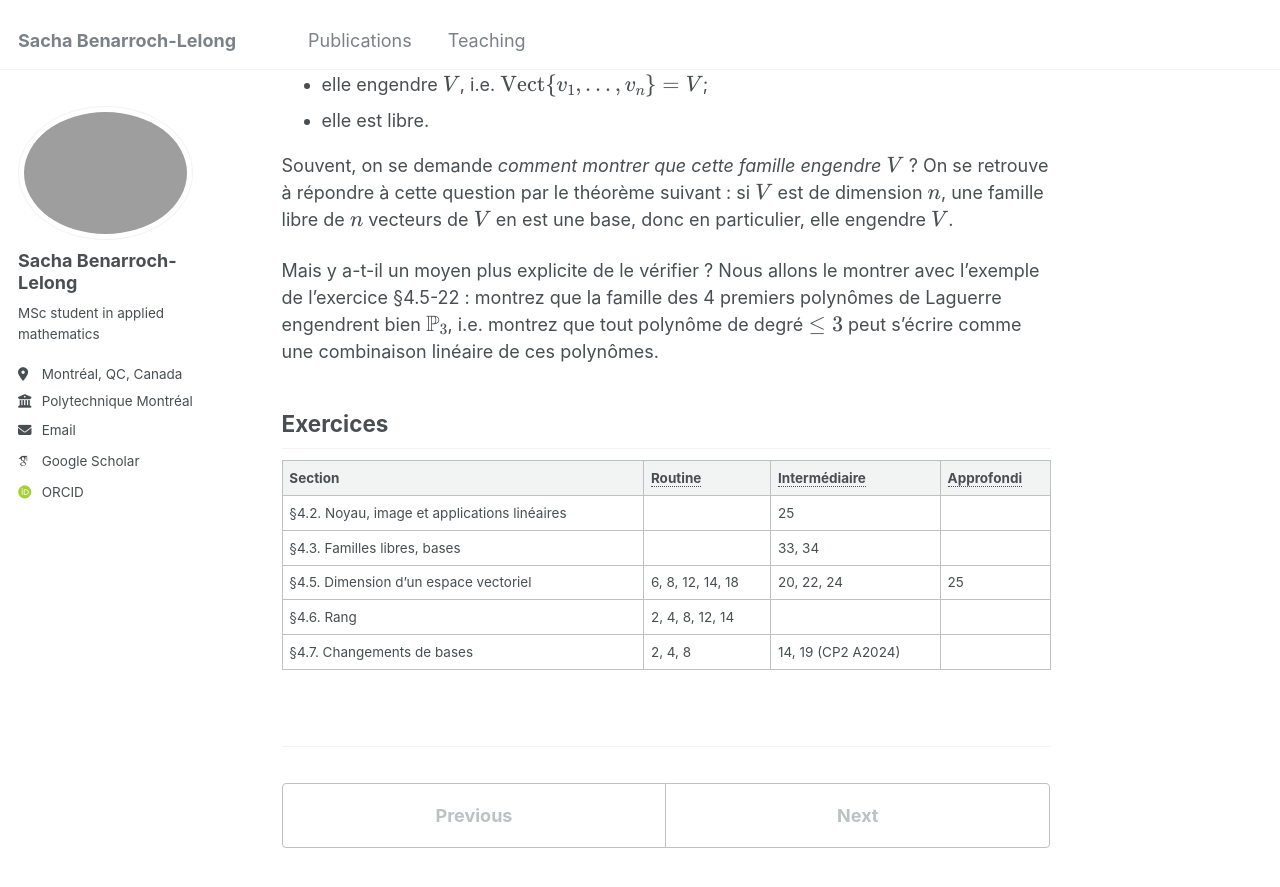
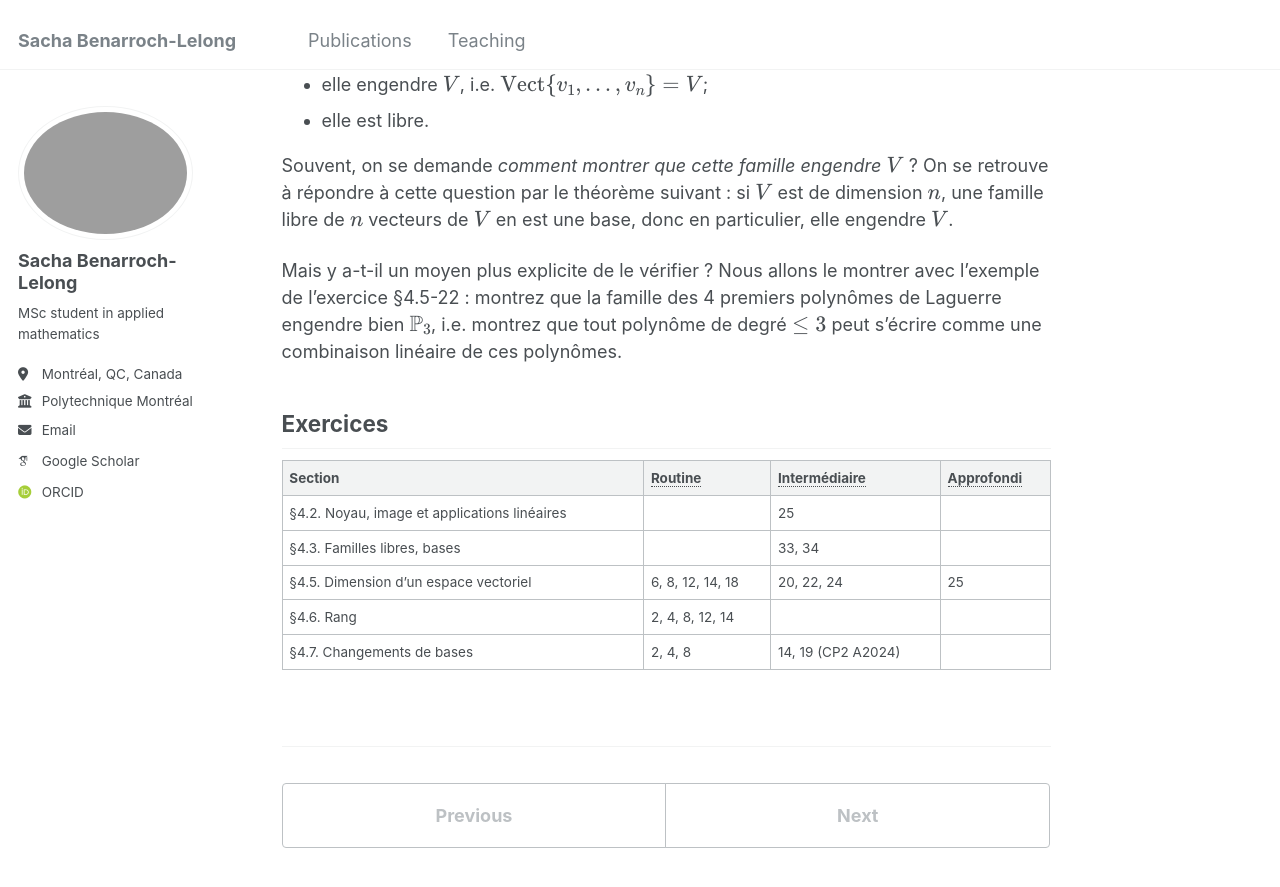
Before and after one commit to sblelong/sblelong.github.io, a Jekyll site: the page built from _teaching/mth1008/td4.md, in a window 1280 px wide and 900 px high, scrolled down 331 px. Shown: the top 887 px of the window. Built offline with Jekyll 4.4.1, drawn with Linux system fonts in a browser that asks for light colours; some web fonts are replaced.

Commit message:
correctif td4

```diff
--- a/_teaching/mth1008/td4.md
+++ b/_teaching/mth1008/td4.md
@@ -11,7 +11,7 @@ Vous le savez, la famille \\(\\{v_1,...,v_n\\}\\) de vecteurs de l'espace vector
 
 Souvent, on se demande *comment montrer que cette famille engendre \\(V\\)* ? On se retrouve à répondre à cette question par le théorème suivant : si \\(V\\) est de dimension \\(n\\), une famille libre de \\(n\\) vecteurs de \\(V\\) en est une base, donc en particulier, elle engendre \\(V\\).
 
-Mais y a-t-il un moyen plus explicite de le vérifier ? Nous allons le montrer avec l'exemple de l'exercice §4.5-22 : montrez que la famille des 4 premiers polynômes de Laguerre engendrent bien \\(\mathbb{P}_3\\), i.e. montrez que tout polynôme de degré \\(\leq 3\\) peut s'écrire comme une combinaison linéaire de ces polynômes.
+Mais y a-t-il un moyen plus explicite de le vérifier ? Nous allons le montrer avec l'exemple de l'exercice §4.5-22 : montrez que la famille des 4 premiers polynômes de Laguerre engendre bien \\(\mathbb{P}_3\\), i.e. montrez que tout polynôme de degré \\(\leq 3\\) peut s'écrire comme une combinaison linéaire de ces polynômes.
 
 ## Exercices
 
```
